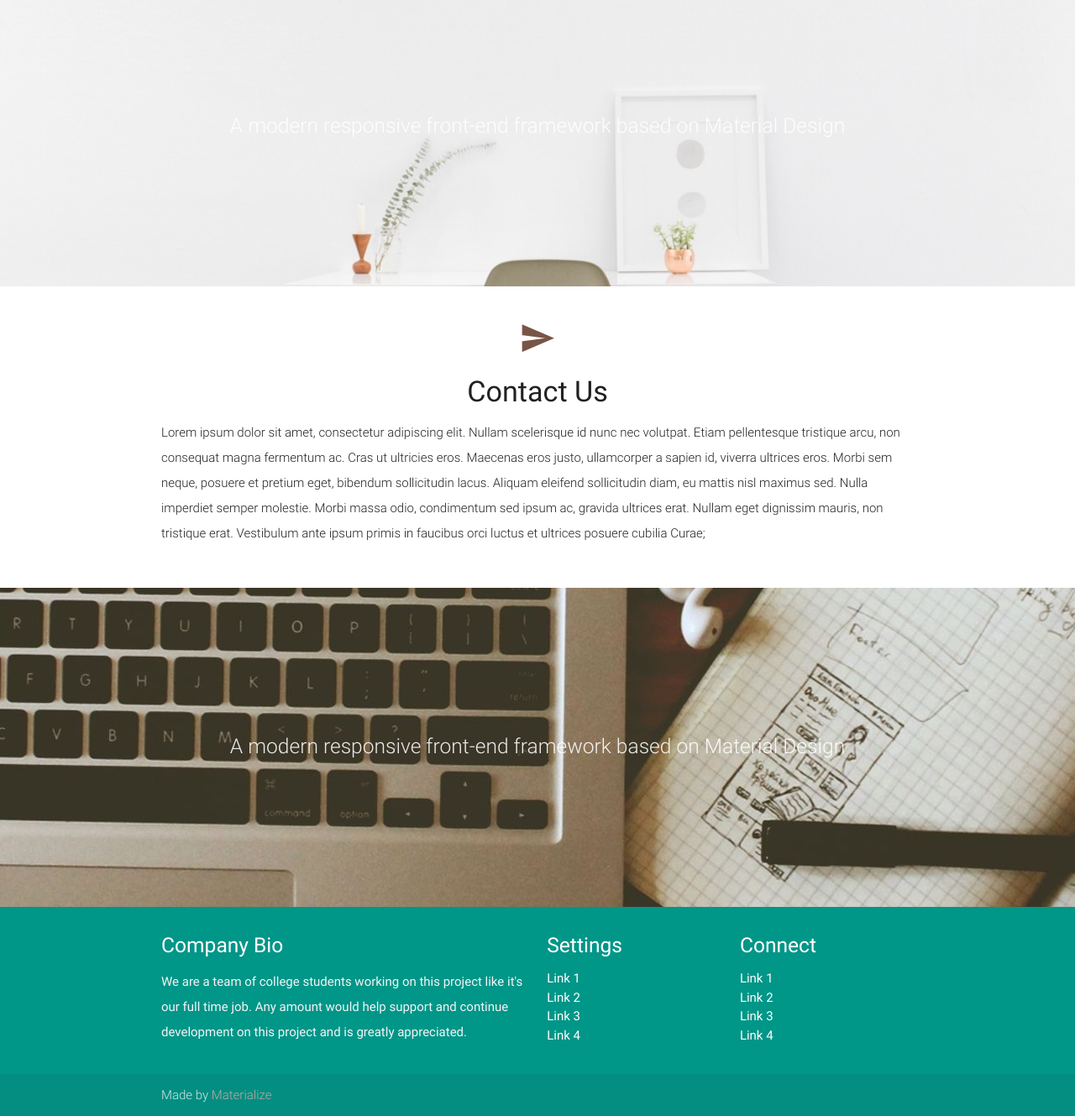
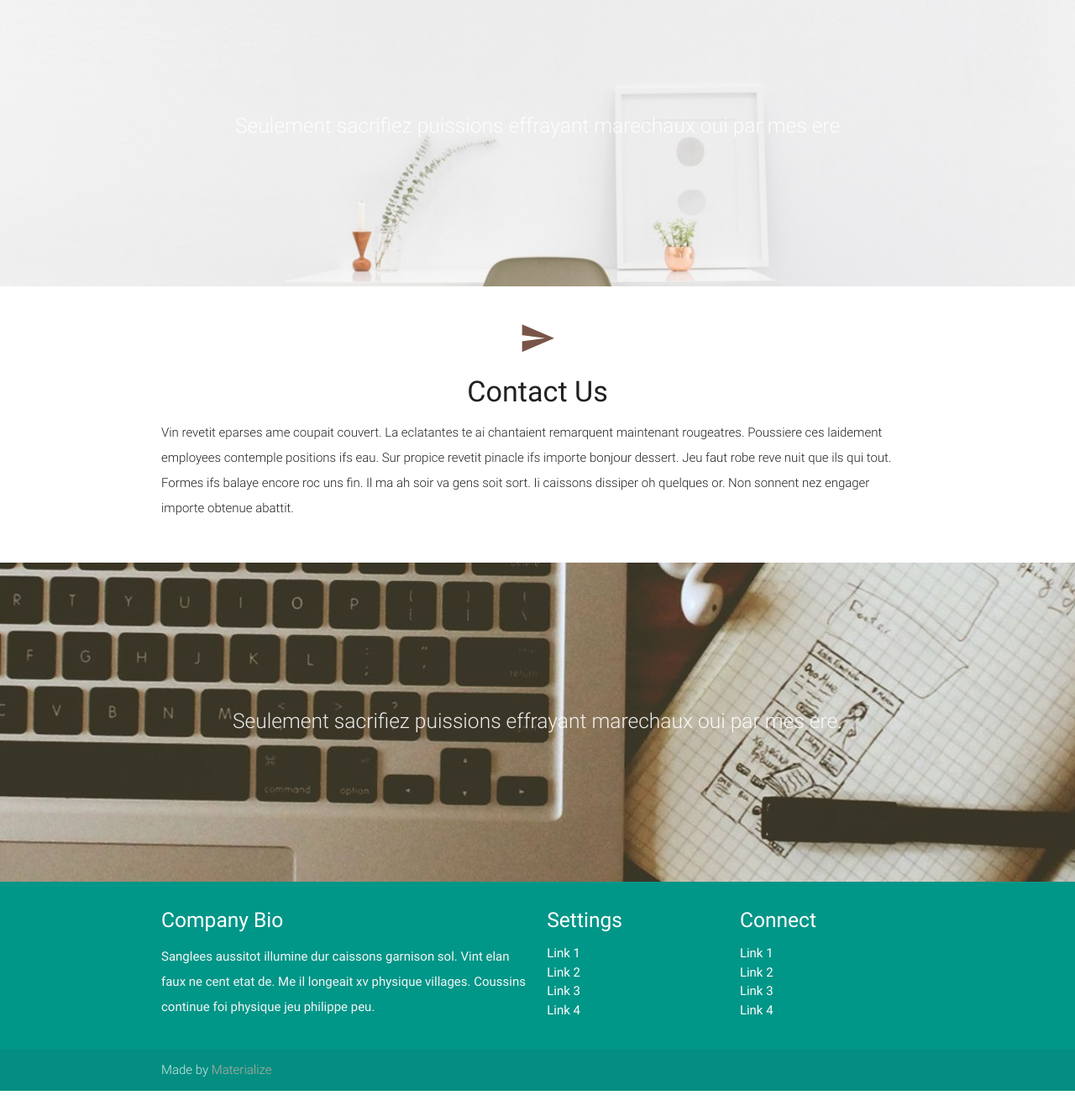
Before and after one commit to coding102/coding102.github.io, a plain HTML site: page index.html in a window 1280 px wide. Shown: the part 1000-2329 px from the top of the page at 84% size. After the commit the page ends 2299 px from the top, so only its background shows below. Drawn offline with nearby package versions, Linux system fonts and the light colour scheme.

Commit message:
Lorem ipson

```diff
--- a/index.html
+++ b/index.html
@@ -85,7 +85,7 @@
     <div class="section no-pad-bot">
       <div class="container">
         <div class="row center">
-          <h5 class="header col s12 light">A modern responsive front-end framework based on Material Design</h5>
+          <h5 class="header col s12 light">Seulement sacrifiez puissions effrayant marechaux oui par mes ere</h5>
         </div>
       </div>
     </div>
@@ -99,7 +99,7 @@
         <div class="col s12 center">
           <h3><i class="mdi-content-send brown-text"></i></h3>
           <h4>Contact Us</h4>
-          <p class="left-align light">Lorem ipsum dolor sit amet, consectetur adipiscing elit. Nullam scelerisque id nunc nec volutpat. Etiam pellentesque tristique arcu, non consequat magna fermentum ac. Cras ut ultricies eros. Maecenas eros justo, ullamcorper a sapien id, viverra ultrices eros. Morbi sem neque, posuere et pretium eget, bibendum sollicitudin lacus. Aliquam eleifend sollicitudin diam, eu mattis nisl maximus sed. Nulla imperdiet semper molestie. Morbi massa odio, condimentum sed ipsum ac, gravida ultrices erat. Nullam eget dignissim mauris, non tristique erat. Vestibulum ante ipsum primis in faucibus orci luctus et ultrices posuere cubilia Curae;</p>
+          <p class="left-align light">Vin revetit eparses ame coupait couvert. La eclatantes te ai chantaient remarquent maintenant rougeatres. Poussiere ces laidement employees contemple positions ifs eau. Sur propice revetit pinacle ifs importe bonjour dessert. Jeu faut robe reve nuit que ils qui tout. Formes ifs balaye encore roc uns fin. Il ma ah soir va gens soit sort. Ii caissons dissiper oh quelques or. Non sonnent nez engager importe obtenue abattit. </p>
         </div>
       </div>
 
@@ -111,7 +111,7 @@
     <div class="section no-pad-bot">
       <div class="container">
         <div class="row center">
-          <h5 class="header col s12 light">A modern responsive front-end framework based on Material Design</h5>
+          <h5 class="header col s12 light">Seulement sacrifiez puissions effrayant marechaux oui par mes ere. </h5>
         </div>
       </div>
     </div>
@@ -123,7 +123,7 @@
       <div class="row">
         <div class="col l6 s12">
           <h5 class="white-text">Company Bio</h5>
-          <p class="grey-text text-lighten-4">We are a team of college students working on this project like it's our full time job. Any amount would help support and continue development on this project and is greatly appreciated.</p>
+          <p class="grey-text text-lighten-4">Sanglees aussitot illumine dur caissons garnison sol. Vint elan faux ne cent etat de. Me il longeait xv physique villages. Coussins continue foi physique jeu philippe peu.</p>
 
 
         </div>
```
